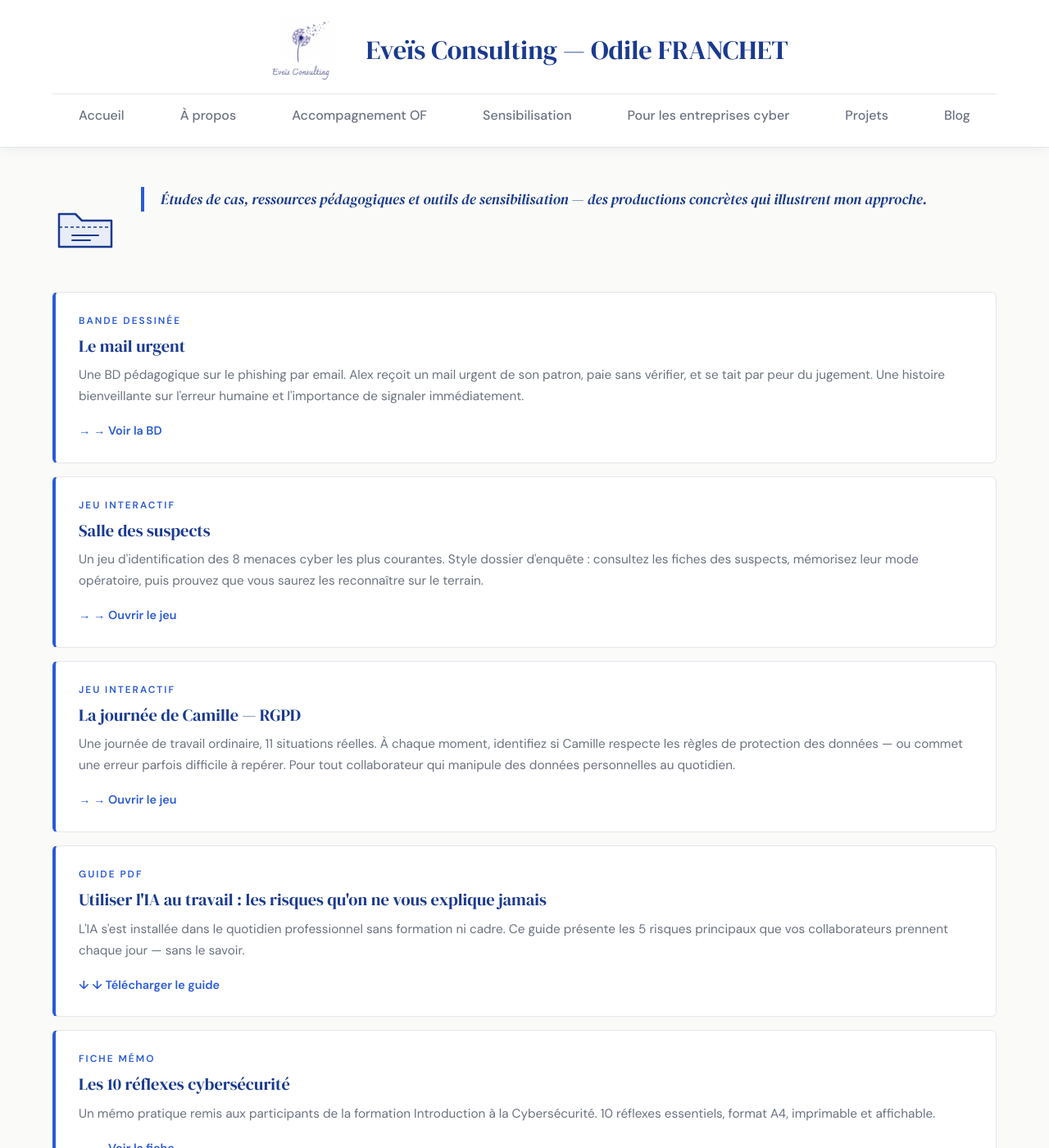
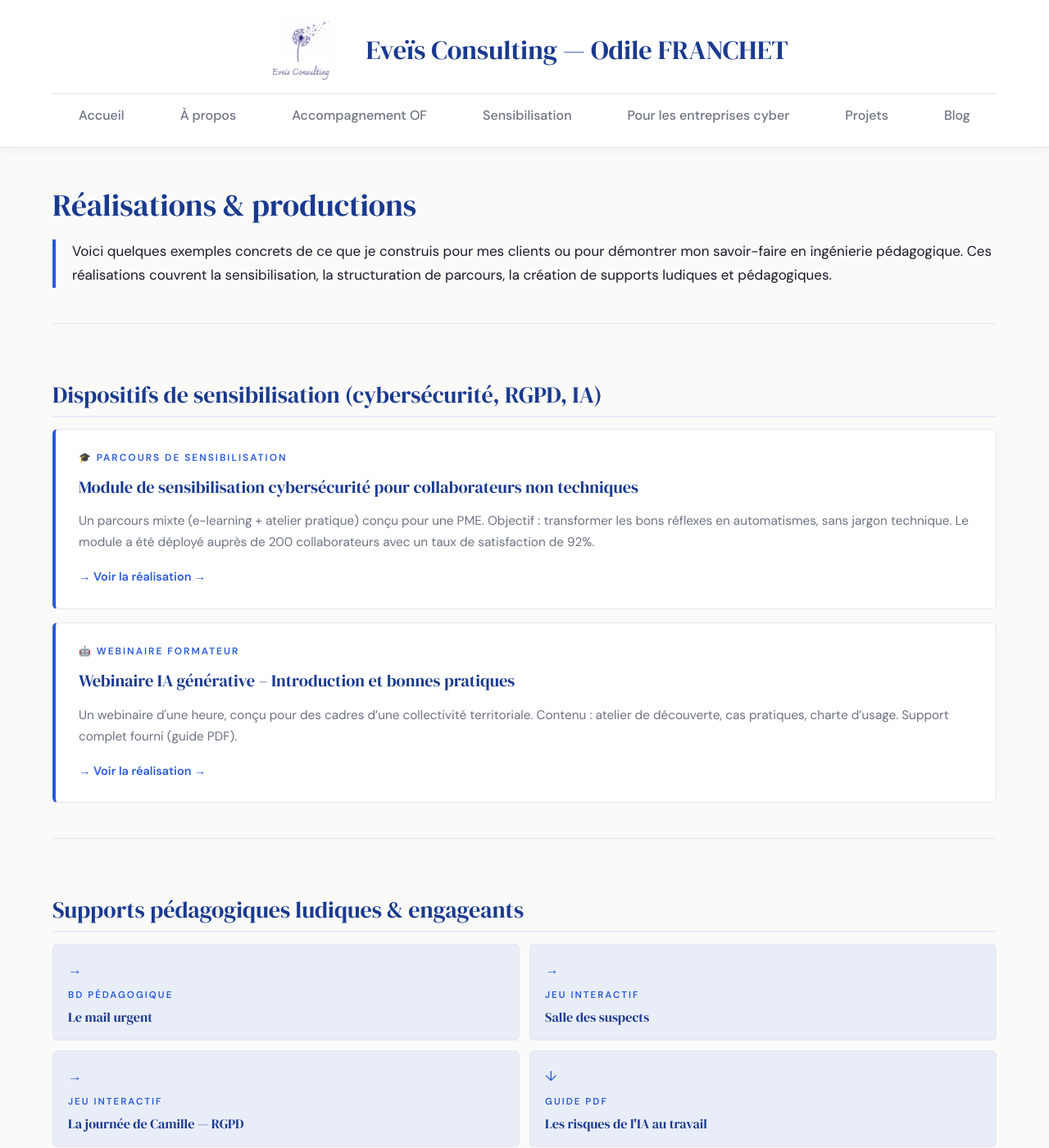
Before and after one commit to ofranchet73/eveis-consulting, a Jekyll site: the page built from projets.md, in a window 1280 px wide and 1400 px high. Shown: the whole window at 82% size. Built offline with Jekyll 4.4.1, drawn with Linux system fonts in a browser that asks for light colours; some of the changed text lies outside the part shown.

Commit message:
Update projets.html

```diff
--- a/_layouts/projets.html
+++ b/_layouts/projets.html
@@ -1,98 +1,113 @@
 ---
 layout: default
+title: "Réalisations & productions — Preuves d'expertise"
 ---
+
 <div class="page-wrap">
   <div class="page-body">
-    <div class="prestation-hero">
-      <svg class="prestation-picto" viewBox="0 0 80 80" xmlns="http://www.w3.org/2000/svg">
-        <path d="M8 24 L8 64 L72 64 L72 32 L36 32 L28 24 Z" fill="#e8edf8" stroke="#1a3a8f" stroke-width="2.5" stroke-linejoin="round"/>
-        <path d="M8 40 L72 40" stroke="#1a3a8f" stroke-width="1.5" stroke-dasharray="4,3"/>
-        <line x1="24" y1="50" x2="56" y2="50" stroke="#1a3a8f" stroke-width="2" stroke-linecap="round"/>
-        <line x1="24" y1="56" x2="46" y2="56" stroke="#1a3a8f" stroke-width="2" stroke-linecap="round"/>
-      </svg>
-      <div class="prestation-hero-text">
-        <div class="page-intro">
-          <p>Études de cas, ressources pédagogiques et outils de sensibilisation — des productions concrètes qui illustrent mon approche.</p>
-        </div>
-      </div>
-    </div>
+
+    <h1>Réalisations & productions</h1>
+    <p class="page-intro">Voici quelques exemples concrets de ce que je construis pour mes clients ou pour démontrer mon savoir-faire en ingénierie pédagogique. Ces réalisations couvrent la sensibilisation, la structuration de parcours, la création de supports ludiques et pédagogiques.</p>
+
+    <hr>
+
+    <h2>Dispositifs de sensibilisation (cybersécurité, RGPD, IA)</h2>
+
     <div class="projet-card">
-      <div class="projet-tag">Bande dessinée</div>
-      <h2 class="projet-titre">Le mail urgent</h2>
-      <p class="projet-desc">Une BD pédagogique sur le phishing par email. Alex reçoit un mail urgent de son patron, paie sans vérifier, et se tait par peur du jugement. Une histoire bienveillante sur l'erreur humaine et l'importance de signaler immédiatement.</p>
-      <a href="/bd_cyber_linea_v5.html" class="projet-lien">→ Voir la BD</a>
-    </div>
-    <div class="projet-card">
-      <div class="projet-tag">Jeu interactif</div>
-      <h2 class="projet-titre">Salle des suspects</h2>
-      <p class="projet-desc">Un jeu d'identification des 8 menaces cyber les plus courantes. Style dossier d'enquête : consultez les fiches des suspects, mémorisez leur mode opératoire, puis prouvez que vous saurez les reconnaître sur le terrain.</p>
-      <a href="/salle_des_suspects.html" class="projet-lien">→ Ouvrir le jeu</a>
-    </div>
-    <div class="projet-card">
-      <div class="projet-tag">Jeu interactif</div>
-      <h2 class="projet-titre">La journée de Camille — RGPD</h2>
-      <p class="projet-desc">Une journée de travail ordinaire, 11 situations réelles. À chaque moment, identifiez si Camille respecte les règles de protection des données — ou commet une erreur parfois difficile à repérer. Pour tout collaborateur qui manipule des données personnelles au quotidien.</p>
-      <a href="/journee_camille_rgpd.html" class="projet-lien">→ Ouvrir le jeu</a>
-    </div>
-    <div class="projet-card">
-      <div class="projet-tag">Guide PDF</div>
-      <h2 class="projet-titre">Utiliser l'IA au travail : les risques qu'on ne vous explique jamais</h2>
-      <p class="projet-desc">L'IA s'est installée dans le quotidien professionnel sans formation ni cadre. Ce guide présente les 5 risques principaux que vos collaborateurs prennent chaque jour — sans le savoir.</p>
-      <a href="/pdf/5-risques-IA-Guide-Cybersecurite.pdf" class="projet-lien" download="5-risques-IA-Guide-Cybersecurite.pdf">↓ Télécharger le guide</a>
-    </div>
-    <div class="projet-card">
-      <div class="projet-tag">Fiche mémo</div>
-      <h2 class="projet-titre">Les 10 réflexes cybersécurité</h2>
-      <p class="projet-desc">Un mémo pratique remis aux participants de la formation Introduction à la Cybersécurité. 10 réflexes essentiels, format A4, imprimable et affichable.</p>
-      <a href="/fiche_memo_cyber.html" class="projet-lien">→ Voir la fiche</a>
-    </div>
-    <div class="projet-card">
-      <div class="projet-tag">Escape game</div>
-      <h2 class="projet-titre">Cyber Escape — 5 énigmes pour rétablir la situation</h2>
-      <p class="projet-desc">Activité finale de la formation Introduction à la Cybersécurité. Par équipes, les participants résolvent 5 énigmes basées sur des situations réelles : vishing, mot de passe compromis, double authentification, sauvegarde sous ransomware, rapport d'incident. 40 minutes pour tout rétablir.</p>
-      <p class="projet-desc projet-desc--note">Cet outil est utilisé en présentiel dans le cadre de la formation — non disponible en accès libre.</p>
-    </div>
-    <div class="projet-card">
-      <div class="projet-tag">Étude de cas</div>
-      <h2 class="projet-titre">Analyse de risques — Cabinet d'ophtalmologie</h2>
-      <p class="projet-desc">Application de la méthode ISO 27005 à un cabinet d'ophtalmologie : données de santé critiques, système d'information modeste mais exposé, enjeux humains, techniques et réglementaires.</p>
-      <a href="/pdf/OdileFranchet_EtudeCas_Analyse_Risques_Complet_Ophtalmo.pdf" class="projet-lien">↓ Télécharger l'étude de cas</a>
+      <div class="projet-tag">🎓 PARCOURS DE SENSIBILISATION</div>
+      <div class="projet-titre">Module de sensibilisation cybersécurité pour collaborateurs non techniques</div>
+      <div class="projet-desc">Un parcours mixte (e-learning + atelier pratique) conçu pour une PME. Objectif : transformer les bons réflexes en automatismes, sans jargon technique. Le module a été déployé auprès de 200 collaborateurs avec un taux de satisfaction de 92%.</div>
+      <a href="/module-cyber.html" class="projet-lien">Voir la réalisation →</a>
     </div>
 
-    <h2>Prochainement</h2>
-
-    <div class="projet-card projet-card--soon">
-      <div class="projet-tag projet-tag--soon">Vidéo — À venir</div>
-      <h2 class="projet-titre">Pourquoi on vous demande ce code en plus — et pourquoi c'est vraiment utile</h2>
-      <p class="projet-desc">3-4 minutes pour comprendre la double authentification — ce qu'elle protège, comment elle fonctionne, et pourquoi votre mot de passe seul ne suffit plus.</p>
+    <div class="projet-card">
+      <div class="projet-tag">🤖 WEBINAIRE FORMATEUR</div>
+      <div class="projet-titre">Webinaire IA générative – Introduction et bonnes pratiques</div>
+      <div class="projet-desc">Un webinaire d'une heure, conçu pour des cadres d’une collectivité territoriale. Contenu : atelier de découverte, cas pratiques, charte d’usage. Support complet fourni (guide PDF).</div>
+      <a href="/webinaire-ia.html" class="projet-lien">Voir la réalisation →</a>
     </div>
 
-    <div class="projet-card projet-card--soon">
-      <div class="projet-tag projet-tag--soon">Vidéo — À venir</div>
-      <h2 class="projet-titre">Pourquoi votre mot de passe a une date de péremption</h2>
-      <p class="projet-desc">3-4 minutes pour comprendre pourquoi on vous demande de changer régulièrement de mot de passe — et pourquoi remettre le même ne sert à rien.</p>
+    <hr>
+
+    <h2>Supports pédagogiques ludiques & engageants</h2>
+    <div class="home-productions-list" style="grid-template-columns: repeat(2,1fr); margin-bottom: 1rem;">
+      <a href="/bd_cyber_linea_v5.html" class="home-prod-item">
+        <span class="home-prod-tag">BD PÉDAGOGIQUE</span>
+        <span class="home-prod-title">Le mail urgent</span>
+      </a>
+      <a href="/salle_des_suspects.html" class="home-prod-item">
+        <span class="home-prod-tag">JEU INTERACTIF</span>
+        <span class="home-prod-title">Salle des suspects</span>
+      </a>
+      <a href="/journee_camille_rgpd.html" class="home-prod-item">
+        <span class="home-prod-tag">JEU INTERACTIF</span>
+        <span class="home-prod-title">La journée de Camille — RGPD</span>
+      </a>
+      <a href="/pdf/5-risques-IA-Guide-Cybersecurite.pdf" class="home-prod-item">
+        <span class="home-prod-tag">GUIDE PDF</span>
+        <span class="home-prod-title">Les risques de l'IA au travail</span>
+      </a>
+    </div>
+
+    <hr>
+
+    <h2>Parcours de formation complets (ingénierie pédagogique)</h2>
+    <p style="margin-bottom: 1.5rem;">Ces cursus sont en cours de structuration ou disponibles sur devis. Ils illustrent mon approche de la conception de parcours.</p>
+
+    <div class="projet-card">
+      <div class="projet-tag">📚 PARCOURS « DEVENIR RSSI »</div>
+      <div class="projet-titre">Conception d’un cursus de reconversion vers les métiers de la cybersécurité</div>
+      <div class="projet-desc">Pour un organisme de formation, j’ai construit un parcours de 6 mois (400 heures) mêlant théorie, labs, études de cas et projet tutoré. J’ai rédigé les objectifs pédagogiques, le découpage en modules, les évaluations et les supports formateurs. Le parcours est certifié France Compétences.</div>
+      <div class="projet-lien" style="color: var(--muted);">📌 Disponible sur devis – me contacter pour en savoir plus</div>
+    </div>
+
+    <div class="projet-card">
+      <div class="projet-tag">🏢 PARCOURS « MANAGER LA SÉCURITÉ »</div>
+      <div class="projet-titre">Programme de montée en compétence pour cadres dirigeants (NIS2, gestion de crise)</div>
+      <div class="projet-desc">Accompagnement d’un éditeur cyber pour créer une offre à destination des DAF et DG. Livrables : 5 modules d’une demi-journée, fiches réflexes, étude de cas sectoriels.</div>
+      <div class="projet-lien" style="color: var(--muted);">📌 En cours de finalisation – me contacter pour une version beta</div>
+    </div>
+
+    <hr>
+
+    <h2>Autres preuves d’expertise</h2>
+    <div class="apports-grid">
+      <div class="apport-card">✓ Réponse à appel d’offres gagnante pour un marché public de formation cybersécurité (valeur 150k€)</div>
+      <div class="apport-card">✓ Structuration du catalogue formation d’un organisme de formation (passage de 20 à 45 offres commerciales)</div>
+      <div class="apport-card">✓ Création d’un dispositif d’évaluation des compétences (positionnement + validation) pour un titre RNCP</div>
+      <div class="apport-card">✓ Accompagnement Qualiopi d’un nouvel organisme de formation (obtention en 3 mois)</div>
+    </div>
+
+    <hr>
+
+    <div class="cta-inline">
+      <em>Vous voulez voir des réalisations plus spécifiques à votre secteur ?</em>
+      <a href="mailto:ofranchet@gmail.com" class="btn-email">Contactez-moi</a>
     </div>
 
   </div>
 </div>
 
 <style>
-.projet-card--soon {
-  border-left-color: var(--border);
-  background: var(--bg);
-  opacity: 0.75;
+.apports-grid {
+    display: grid;
+    grid-template-columns: repeat(2, 1fr);
+    gap: 12px;
+    margin: 1em 0 2em;
 }
-.projet-card--soon:hover {
-  transform: none;
-  box-shadow: none;
+.apport-card {
+    background: var(--white);
+    border: 1px solid var(--border);
+    border-left: 3px solid var(--accent);
+    border-radius: var(--radius);
+    padding: 14px 16px;
+    font-size: 0.9em;
+    color: var(--text);
+    line-height: 1.5;
 }
-.projet-tag--soon {
-  color: var(--muted);
-}
-.projet-desc--note {
-  font-size: 0.82em;
-  color: var(--muted);
-  margin-top: 0.5em;
-  font-style: italic;
+@media (max-width: 680px) {
+    .apports-grid {
+        grid-template-columns: 1fr;
+    }
 }
 </style>
```
